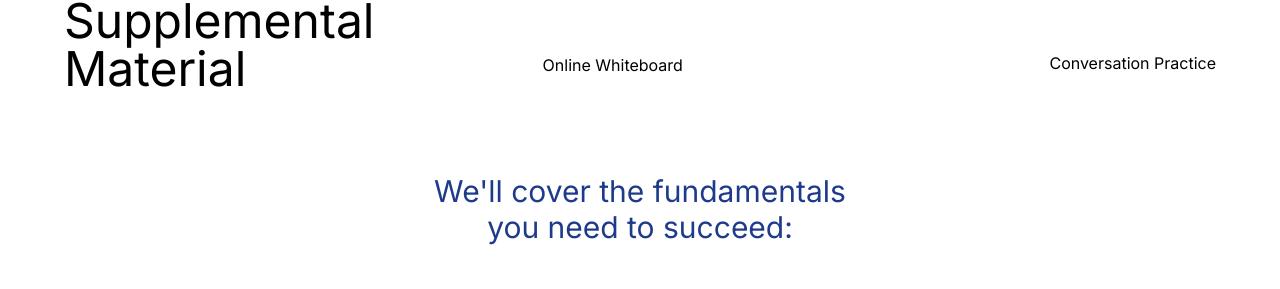
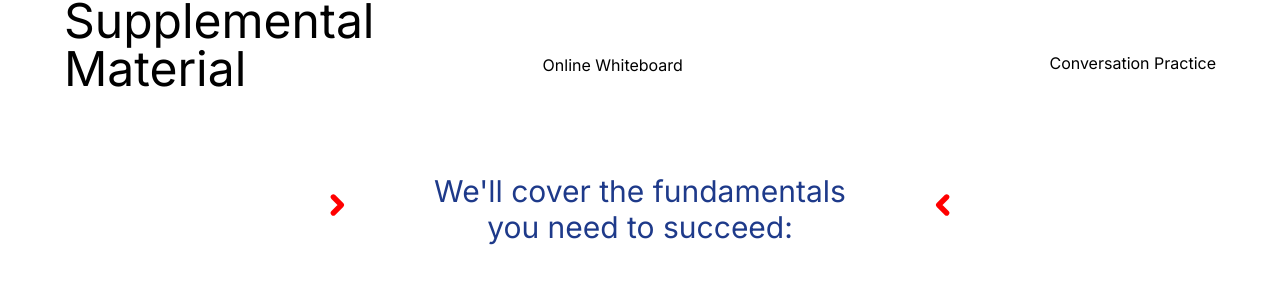
Before and after one commit to zachcygan/chinese_with_katie, a Next.js app: page / in a window 1280 px wide. Shown: the part 2814-3103 px from the top of the page. Built offline with nearby package versions, Linux system fonts and the light colour scheme.

Commit message:
added vector svgs

```diff
--- a/src/components/info.tsx
+++ b/src/components/info.tsx
@@ -1,6 +1,8 @@
 'use client'
 import Image from "next/image";
 import DottedLine from "./dottedLine";
+import VectorRight from "./vectorRight";
+import VectorLeft from "./vectorLeft";
 
 export default function Info() {
   return (
@@ -149,8 +151,16 @@ export default function Info() {
         </div>
       </div>
       <div className="text-blue-900 text-center text-3xl pt-20">
-        <div className="max-w-md mx-auto">
-          We'll cover the fundamentals you need to succeed:
+        <div className="flex justify-between">
+          <div className="ml-60">
+            <VectorRight />
+          </div>
+          <div className="max-w-md mx-auto">
+            We'll cover the fundamentals you need to succeed:
+          </div>
+          <div className="mr-60">
+            <VectorLeft />
+          </div>
         </div>
         <div className="max-w-md mx-auto pt-10">
           <ul className="list-disc inline-block text-start">
--- /dev/null
+++ b/src/components/vectorLeft.tsx
@@ -0,0 +1,5 @@
+export default function VectorLeft() {
+  return (
+    <svg width="64px" height="64px" viewBox="0 0 24 24" fill="none" xmlns="http://www.w3.org/2000/svg" stroke="#ff0000"><g id="SVGRepo_bgCarrier" stroke-width="0"></g><g id="SVGRepo_tracerCarrier" stroke-linecap="round" stroke-linejoin="round"></g><g id="SVGRepo_iconCarrier"> <g id="Arrow / Caret_Left_SM"> <path id="Vector" d="M13 15L10 12L13 9" stroke="#ff0000" stroke-width="2" stroke-linecap="round" stroke-linejoin="round"></path> </g> </g></svg>
+  )
+}
--- /dev/null
+++ b/src/components/vectorRight.tsx
@@ -0,0 +1,5 @@
+export default function VectorRight() {
+  return (
+    <svg width="64px" height="64px" viewBox="0 0 24 24" fill="none" xmlns="http://www.w3.org/2000/svg"><g id="SVGRepo_bgCarrier" stroke-width="0"></g><g id="SVGRepo_tracerCarrier" stroke-linecap="round" stroke-linejoin="round"></g><g id="SVGRepo_iconCarrier"> <g id="Arrow / Caret_Right_SM"> <path id="Vector" d="M11 9L14 12L11 15" stroke="#ff0000" stroke-width="2" stroke-linecap="round" stroke-linejoin="round"></path> </g> </g></svg>
+  )
+}
```
